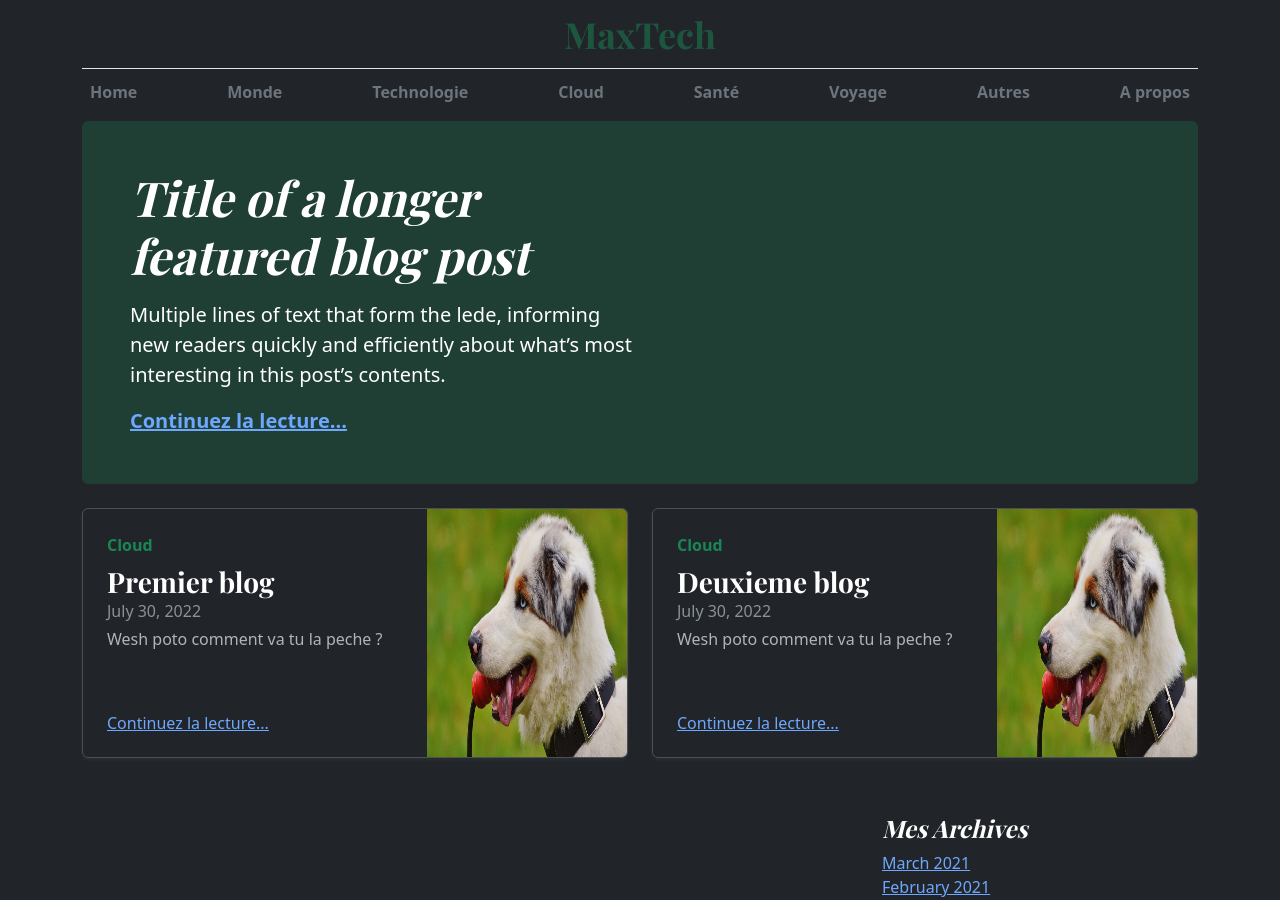
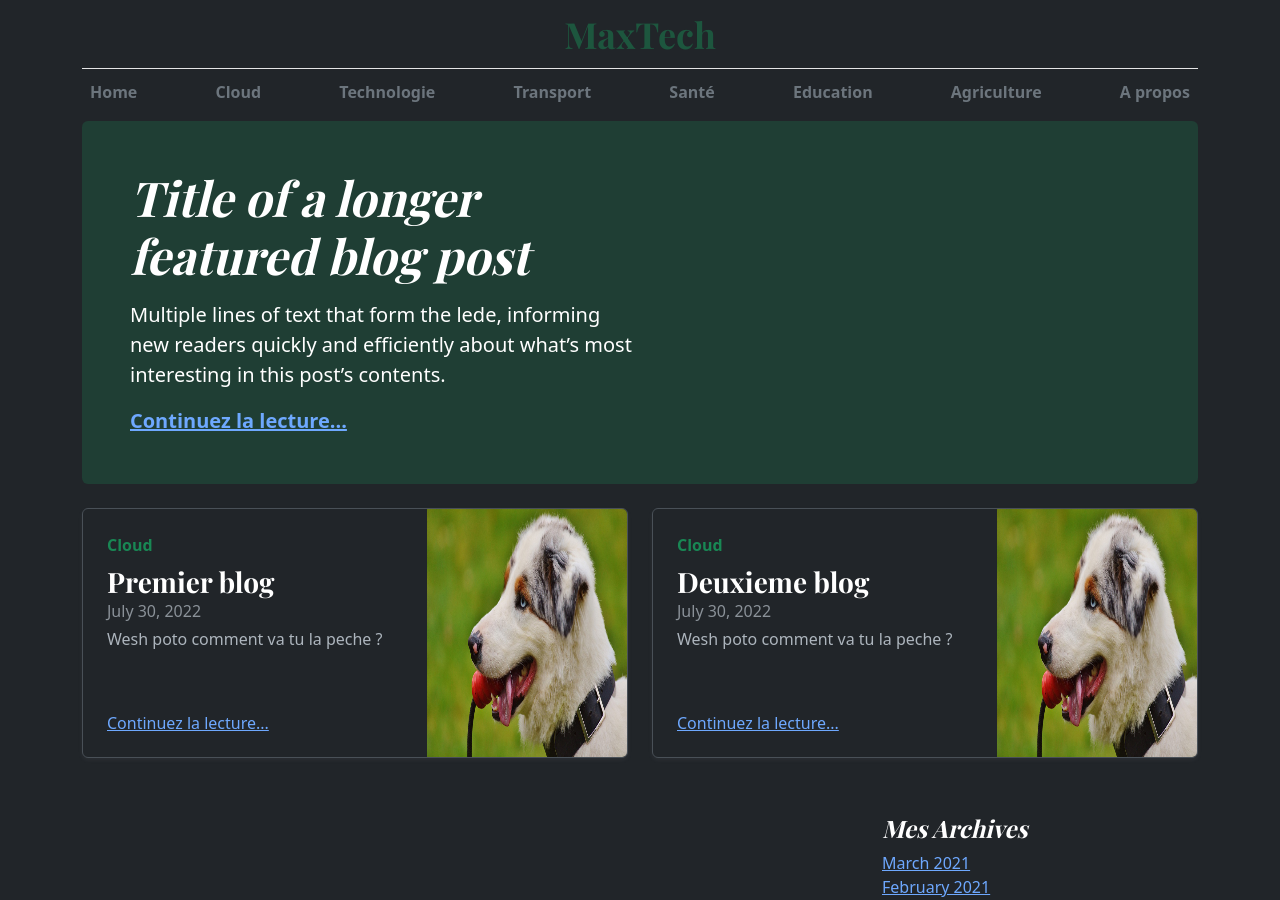
Before and after one commit to magmax007/maxBlog, a Jekyll site: the page built from index.html, in a window 1280 px wide and 900 px high. Built offline with Jekyll 4.4.1, drawn with Linux system fonts in a browser that asks for light colours; nearby versions of some CDN libraries.

Commit message:
edit blog menu

```diff
--- a/_data/navbar.yml
+++ b/_data/navbar.yml
@@ -1,16 +1,16 @@
 - name: Home
   link: /
-- name: Monde
-  link: #
+- name: Cloud
+  link: /cloud
 - name: Technologie
   link: #
-- name: Cloud
-  link: /cloud
+- name: Transport
+  link: #
 - name: Santé
   link: #
-- name: Voyage
+- name: Education
   link: #
-- name: Autres
+- name: Agriculture
   link: #
 - name: A propos
   link: /about
```
